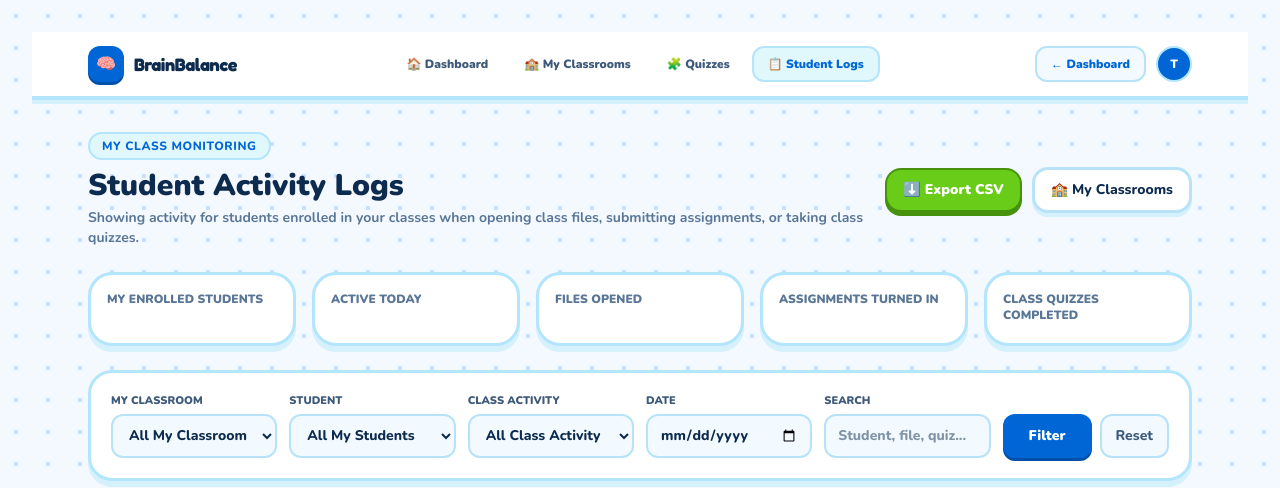
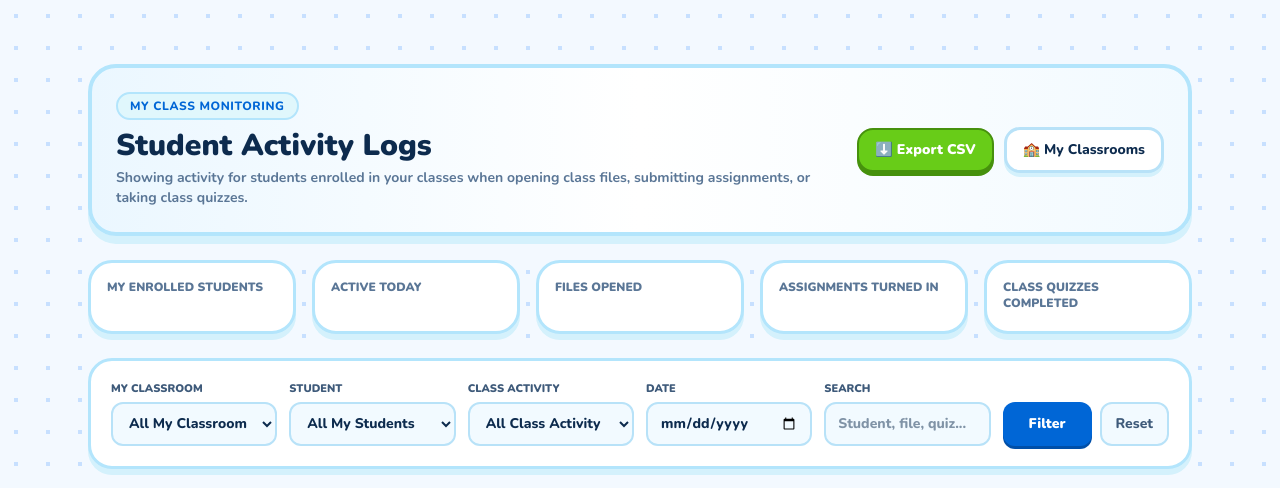
Before and after one commit to 3DWaffless/Brainbalance, a Laravel app: template resources/views/teacher/student-logs.blade.php in a window 1280 px wide. Shown: the top 488 px of the page. Run offline with Laravel 12, Linux system fonts and the light colour scheme; the template is opened without the code that fills it, so the values that code supplies are empty; style sheets or scripts are compiled from the project's sources; parts of the project's set-up code (start-up, migrations or seed data) failed here and were passed over.

Commit message:
Wrap student logs header in dashboard container

```diff
--- a/resources/views/teacher/student-logs.blade.php
+++ b/resources/views/teacher/student-logs.blade.php
@@ -4,57 +4,9 @@
 @section('title', 'Student Activity Logs - BrainBalance')
 
 @section('content')
-<!-- Top Navigation Bar Div -->
-<div class="bg-white/95 backdrop-blur-xs border-b-4 border-[#B3E5FC] shadow-[0_4px_0_#D4F1FC] sticky top-0 z-30">
-    <div class="max-w-6xl mx-auto px-4 sm:px-6 h-16 flex items-center justify-between gap-4">
-        <div class="flex items-center gap-3">
-            <a href="{{ route('dashboard') }}" class="flex items-center gap-2.5 group">
-                <span class="w-9 h-9 rounded-xl bg-[#0066D6] text-white font-black text-base flex items-center justify-center shadow-[0_3px_0_#004FA8] group-hover:scale-105 transition-transform">
-                    🧠
-                </span>
-                <span class="font-display font-black text-lg text-[#0D2B4E] tracking-tight">
-                    BrainBalance
-                </span>
-            </a>
-        </div>
-
-        <nav class="hidden md:flex items-center gap-2">
-            <a href="{{ route('dashboard') }}"
-               class="px-3.5 py-2 rounded-xl text-xs font-black text-[#3E5A7A] hover:bg-[#F2FAFF] hover:text-[#0066D6] transition-colors">
-                🏠 Dashboard
-            </a>
-            <a href="{{ route('subjects.index') }}"
-               class="px-3.5 py-2 rounded-xl text-xs font-black text-[#3E5A7A] hover:bg-[#F2FAFF] hover:text-[#0066D6] transition-colors">
-                🏫 My Classrooms
-            </a>
-            <a href="{{ route('quiz.index') }}"
-               class="px-3.5 py-2 rounded-xl text-xs font-black text-[#3E5A7A] hover:bg-[#F2FAFF] hover:text-[#0066D6] transition-colors">
-                🧩 Quizzes
-            </a>
-            <a href="{{ route('teacher.student-logs.index') }}"
-               class="px-3.5 py-2 rounded-xl text-xs font-black bg-[#E0F7FC] text-[#0066D6] border-2 border-[#B3E5FC]">
-                📋 Student Logs
-            </a>
-        </nav>
-
-        <div class="flex items-center gap-2.5">
-            <a href="{{ route('dashboard') }}"
-               class="inline-flex items-center gap-1.5 px-3.5 py-2 rounded-xl bg-[#F2FAFF] hover:bg-[#E0F2FE] text-[#0066D6] font-black text-xs border-2 border-[#B8E2F8] transition-colors">
-                &larr; Dashboard
-            </a>
-            @if (Route::has('profile.edit'))
-                <a href="{{ route('profile.edit') }}"
-                   class="w-9 h-9 rounded-full bg-[#0066D6] text-white font-black text-xs flex items-center justify-center border-2 border-[#B3E5FC]"
-                   title="Account Settings">
-                    {{ strtoupper(substr(auth()->user()->first_name ?? auth()->user()->name ?? 'T', 0, 1)) }}
-                </a>
-            @endif
-        </div>
-    </div>
-</div>
-
 <div class="max-w-6xl mx-auto px-4 sm:px-6 py-8">
-    <div class="flex flex-col md:flex-row md:items-center md:justify-between gap-4 mb-6">
+    <!-- Dashboard-Style Header Container -->
+    <div class="bg-gradient-to-r from-[#EBF7FF] via-white to-[#F2FAFF] border-4 border-[#B3E5FC] rounded-[28px] p-5 sm:p-6 shadow-[0_8px_0_#D4F1FC] mb-6 flex flex-col md:flex-row md:items-center md:justify-between gap-4">
         <div>
             <span class="inline-flex items-center gap-1.5 px-3 py-1 rounded-full text-xs font-extrabold uppercase tracking-wider bg-[#E0F7FC] text-[#0066D6] border-2 border-[#B3E5FC] mb-2">
                 My Class Monitoring
@@ -65,7 +17,7 @@
             </p>
         </div>
 
-        <div class="flex items-center gap-2.5 shrink-0">
+        <div class="flex flex-wrap items-center gap-2.5 shrink-0">
             <a href="{{ route('teacher.student-logs.export', request()->query()) }}"
                class="inline-flex items-center gap-2 px-4 py-2.5 rounded-2xl bg-[#68CC18] hover:bg-[#58B312] text-white font-black text-sm border-2 border-[#46910D] shadow-[0_4px_0_#46910D] whitespace-nowrap transition-all">
                 ⬇️ Export CSV
@@ -77,6 +29,7 @@
         </div>
     </div>
 
+    <!-- Summary Stat Cards -->
     <div class="grid grid-cols-2 lg:grid-cols-5 gap-4 mb-6">
         <div class="bg-white border-[3px] border-[#B3E5FC] rounded-3xl p-4 shadow-[0_6px_0_#D4F1FC]">
             <div class="text-xs font-black uppercase text-[#5A7696]">My Enrolled Students</div>
@@ -100,6 +53,7 @@
         </div>
     </div>
 
+    <!-- Filter Bar -->
     <form method="GET" action="{{ route('teacher.student-logs.index') }}"
           class="bg-white border-[3px] border-[#B3E5FC] rounded-3xl p-4 sm:p-5 shadow-[0_6px_0_#D4F1FC] mb-6 grid grid-cols-1 sm:grid-cols-2 lg:grid-cols-6 gap-3">
         <div>
@@ -160,6 +114,7 @@
         </div>
     </form>
 
+    <!-- Activity Logs Table -->
     <div class="bg-white border-4 border-[#B3E5FC] rounded-[28px] overflow-hidden shadow-[0_10px_0_#D4F1FC]">
         <div class="overflow-x-auto">
             <table class="w-full text-left border-collapse">
```
